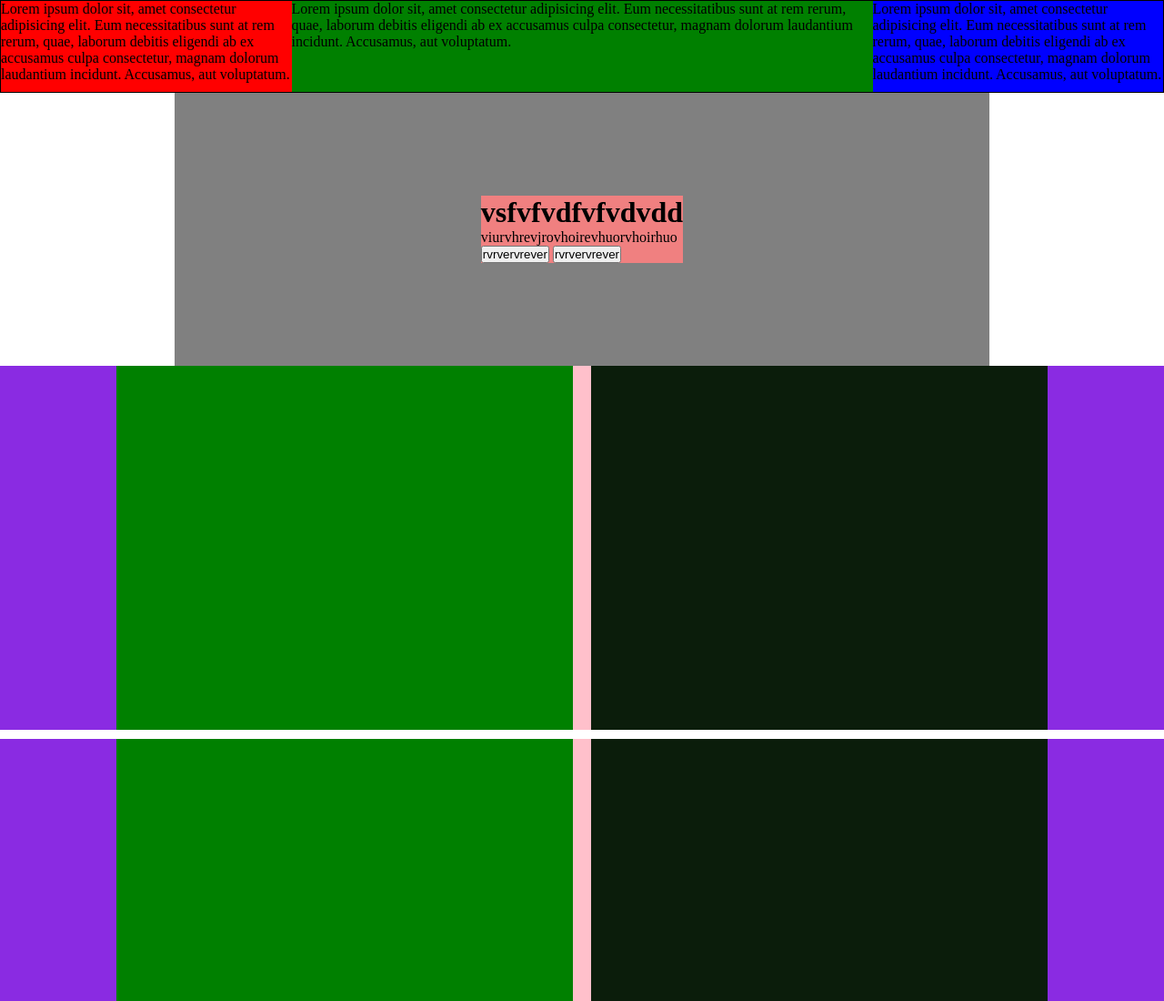
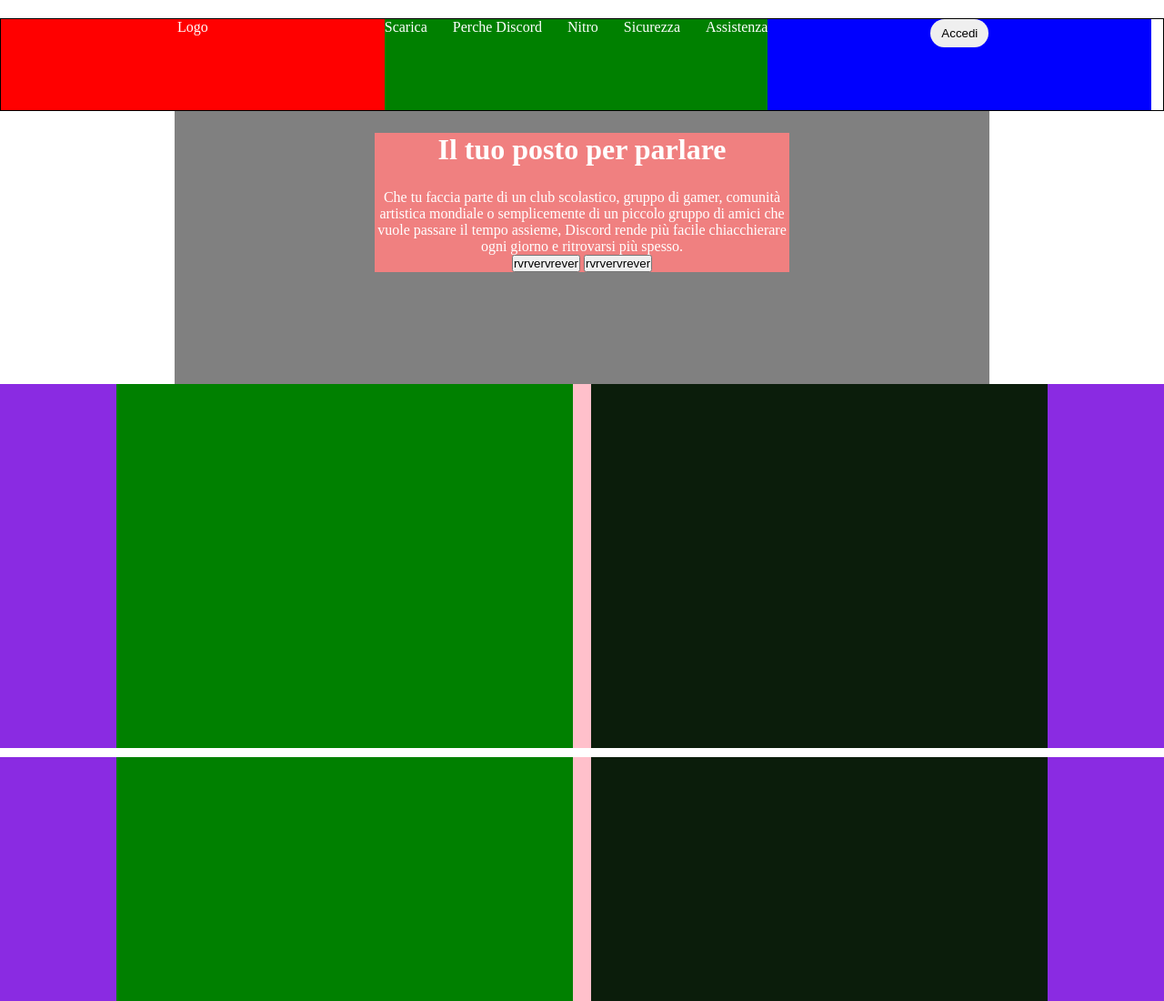
Before and after one commit to federico697/htmlcss-struttura-discord, a plain HTML site: page index.html in a window 1280 px wide. Shown: the top 1100 px of the page at 91% size. Drawn offline with Linux system fonts and the light colour scheme.

Commit message:
preparazione dell header

```diff
--- a/asset/css/style.css
+++ b/asset/css/style.css
@@ -2,6 +2,11 @@
     margin: 0;
     padding: 0;
     box-sizing: border-box;
+}
+
+header{
+    padding-top: 20px;
+    color: white;
 }
 
 .flex{
@@ -15,24 +20,43 @@
 .box{
     width: 100px;
     height: 100px;
-
 }
 
 .box-red{
     background-color: red;
-    flex-basis: 25%;
+    flex-basis: 33%;
+    text-align: center;
+}
+
+.box-green{
+    background-color: green;
+    flex-basis: 33%;
 
 }
-.box-green{
-    background-color: green;
-    flex-basis: 50%;
+
+.list-flex{
+    display: flex;
+    flex-direction: row;
+    justify-content: space-between;
 
 }
+
+li{
+    list-style: none;
+}
+
 .box-blue{
     background-color: blue;
-    flex-basis: 25%;
+    flex-basis: 33%;
+    text-align: center;
 
 }
+#accedi{
+    padding: 8px 12px;
+    border-radius: 20px;
+    border: none;
+}
+
 .container-gray{
     display: flex;
     align-items: center;
@@ -45,6 +69,13 @@
 
 .box-coral{
     background-color: lightcoral;
+    width: 51%;
+    text-align: center;
+    margin-bottom: 100px;
+}
+
+h1{
+    padding-bottom: 25px;
 }
 
 .sezione{
--- a/index.html
+++ b/index.html
@@ -11,14 +11,22 @@
     <!-- flex-basis -->
     <header>
         <div class="flex">
-            <div class="box box-red">Lorem ipsum dolor sit, amet consectetur adipisicing elit. Eum necessitatibus sunt at rem rerum, quae, laborum debitis eligendi ab ex accusamus culpa consectetur, magnam dolorum laudantium incidunt. Accusamus, aut voluptatum.</div>
-            <div class="box box-green">Lorem ipsum dolor sit, amet consectetur adipisicing elit. Eum necessitatibus sunt at rem rerum, quae, laborum debitis eligendi ab ex accusamus culpa consectetur, magnam dolorum laudantium incidunt. Accusamus, aut voluptatum.</div>
-            <div class="box box-blue">Lorem ipsum dolor sit, amet consectetur adipisicing elit. Eum necessitatibus sunt at rem rerum, quae, laborum debitis eligendi ab ex accusamus culpa consectetur, magnam dolorum laudantium incidunt. Accusamus, aut voluptatum.</div>
+            <div class="box box-red"><span class="logo">Logo</span></div>
+            <div class="box box-green">
+                <ul class="list-flex">
+                    <li>Scarica</li>
+                    <li>Perche Discord</li>
+                    <li>Nitro</li>
+                    <li>Sicurezza</li>
+                    <li>Assistenza</li>
+                </ul>
+            </div>
+            <div class="box box-blue"><button id="accedi">Accedi</button></div>
         </div>
         <div class="container-gray">
             <div class="box-coral">
-                <h1>vsfvfvdfvfvdvdd</h1>
-                <p>viurvhrevjrovhoirevhuorvhoirhuo</p>
+                <h1>Il tuo posto per parlare</h1>
+                <p>Che tu faccia parte di un club scolastico, gruppo di gamer, comunità artistica mondiale o semplicemente di un piccolo gruppo di amici che vuole passare il tempo assieme, Discord rende più facile chiacchierare ogni giorno e ritrovarsi più spesso.</p>
                 <button>rvrvervrever</button>
                 <button>rvrvervrever</button>
             </div>
```
